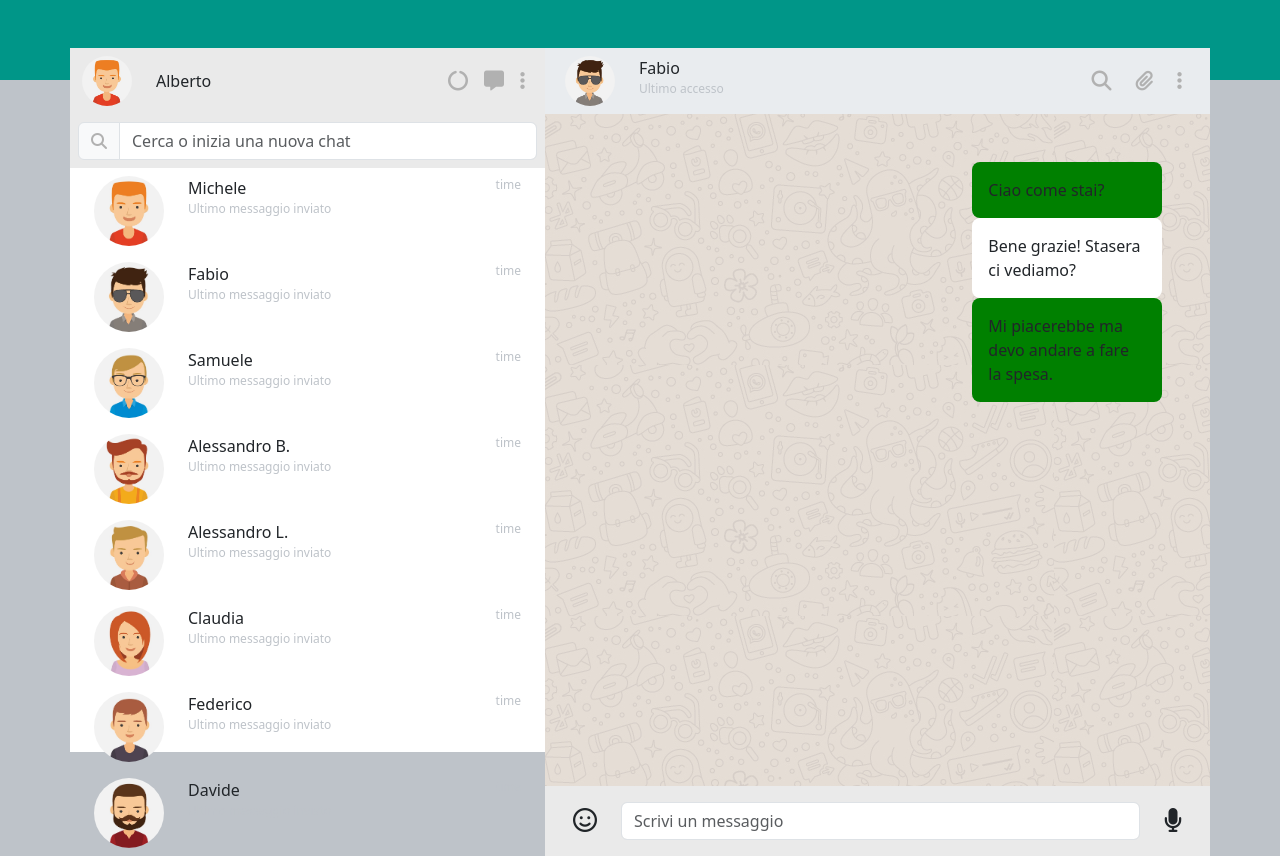
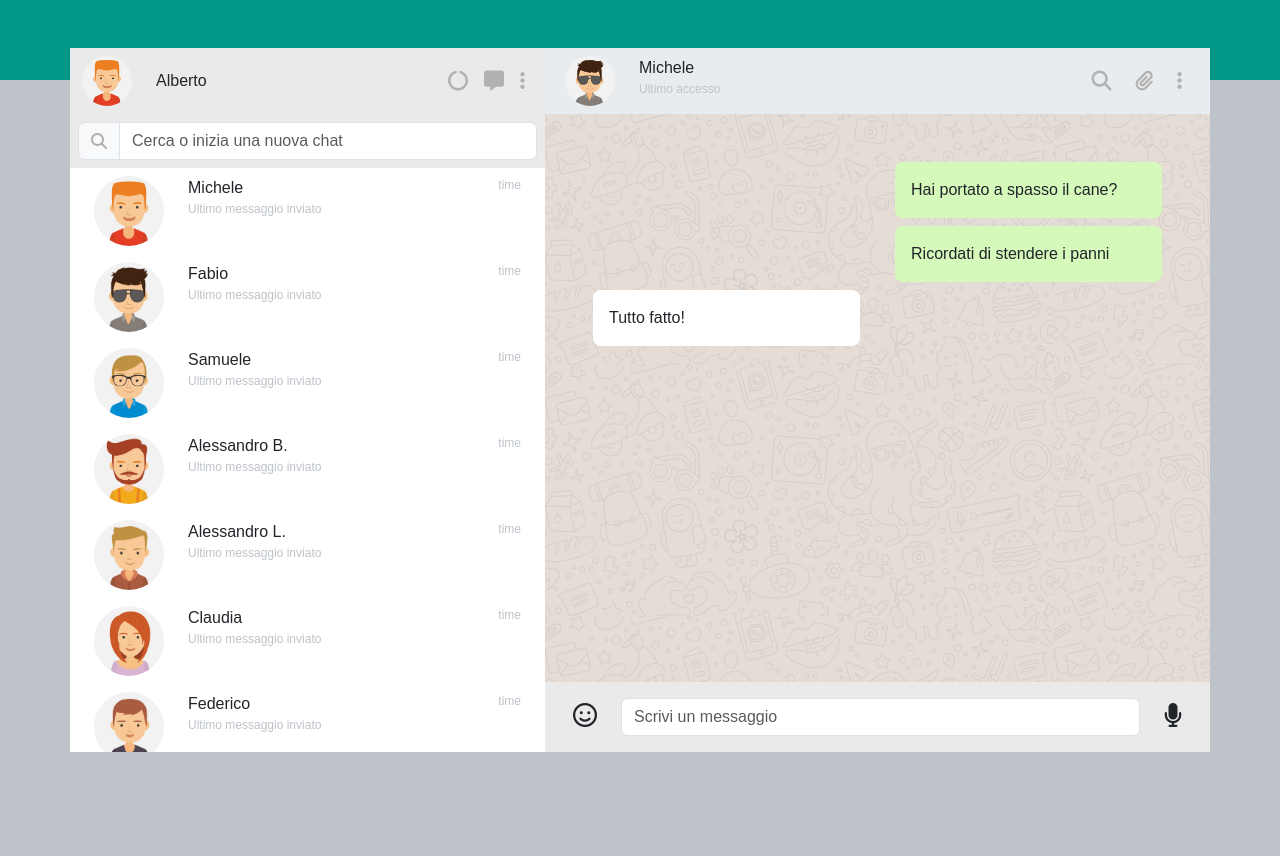
Before and after one commit to albertotaddeucci/vue-boolzapp, a plain HTML site: page index.html in a window 1280 px wide. After the commit the page ends 800 px from the top, so only its background shows below. Drawn offline with nearby package versions, Linux system fonts and the light colour scheme.

Commit message:
milestone 2

```diff
--- a/css/style.css
+++ b/css/style.css
@@ -9,6 +9,10 @@ body{
 }
 
 /* general structure */
+
+.my_height{
+    height: calc(100vh - 6rem);
+}
 
 #accent-nav{
     position: absolute;
@@ -56,9 +60,16 @@ img{
 }
 
 .sent{
-    background-color: green;
+    background-color: #d5f9ba;
+    align-self: flex-end;
+    width: 30ch;
+
+
 }
 
 .received{
     background-color: white;
+    align-self: flex-start;
+    width: 30ch;
+
 }
--- a/index.html
+++ b/index.html
@@ -5,11 +5,12 @@
     <meta name="viewport" content="width=device-width, initial-scale=1.0">
     <title>Boolzapp</title>
 
+    <!-- ------------------------------ bootstrap ------------------------------ -->
+    <link href="https://cdn.jsdelivr.net/npm/bootstrap@5.3.3/dist/css/bootstrap.min.css" rel="stylesheet" integrity="sha384-QWTKZyjpPEjISv5WaRU9OFeRpok6YctnYmDr5pNlyT2bRjXh0JMhjY6hW+ALEwIH" crossorigin="anonymous">
+
     <!-- ------------------------------ My style ------------------------------- -->
     <link rel="stylesheet" href="css/style.css">
 
-    <!-- ------------------------------ bootstrap ------------------------------ -->
-    <link href="https://cdn.jsdelivr.net/npm/bootstrap@5.3.3/dist/css/bootstrap.min.css" rel="stylesheet" integrity="sha384-QWTKZyjpPEjISv5WaRU9OFeRpok6YctnYmDr5pNlyT2bRjXh0JMhjY6hW+ALEwIH" crossorigin="anonymous">
 
     <!-- ----------------------------- fontawesome ----------------------------- -->
     <script src="https://kit.fontawesome.com/e2fdc6941e.js" crossorigin="anonymous"></script>
@@ -21,15 +22,15 @@
     <div id="accent-nav">
     </div>
 
-    <div id="app" class="container vh-100 py-5 ">
+    <div id="app" class="container vh-100 py-5 overflow-hidden ">
 
-        <div class="row bg-white h-100   ">
+        <div class="row bg-white overflow-hidden">
 
 
             <!-- ----------------------------------------------------------------------- -->
-            <!--                                  aside                                  -->
+            <!--                                  Aside                                  -->
             <!-- ----------------------------------------------------------------------- -->
-            <div id="aside" class="col-5  ">
+            <div id="aside" class="col-5 my_height">
 
                 <div class="row justify-content-between py-2 my_bg_primary align-items-center">
                     <div class="col-auto">
@@ -59,7 +60,7 @@
                     </div>
                 </div>
 
-                <div id="chats" class="row align-content-start overflow-auto ">
+                <div id="chats" class="row align-content-start overflow-auto h-100">
                     <div v-for="(contact,index) in contacts"
                          class="row justify-content-between py-2 m-0"
                          @click="selectChat(index)"
@@ -92,16 +93,17 @@
             </div>
 
             <!-- ----------------------------------------------------------------------- -->
-            <!--                                main chat                                -->
+            <!--                                Main                                     -->
             <!-- ----------------------------------------------------------------------- -->
-            <div class="col-7  ">
-
-                <div id="main"
+            <div class="col-7 my_height"
+            id="main"
             v-for="(contact,index) in contacts"
             v-show="index==chatIndex"
-                    class="row flex-column h-100"
             >
-                    <div class="row justify-content-between align-items-center  p-2 bg-body-secondary m-0">
+            <div class="d-flex flex-column my_height">
+
+                <!-- header -->
+                <div class="row justify-content-between align-items-center p-2 bg-body-secondary">
                     <div class="col-auto">
                         <div class="row">
                             <div class="col-auto">
@@ -127,17 +129,24 @@
                     </div>
                 </div>
 
-                    <div id="main-chat" class="row m-0 flex-grow-1 align-content-start p-5">
-                        <div v-for="message in contact.messages" class="row justify-content-end m-0 p-0">
+                <!-- chat -->
+                <div id="main-chat"
+                class="row h-100 overflow-auto flex-column p-5"
+                >
                     <div
+                    v-for="message in contact.messages"
                     :class="message.status=='sent'? 'sent' : 'received'"
-                            class="col-4 p-3 rounded-3 ">{{message.message}}</div>
+                    class="p-3 mb-2 rounded-3"
+                    >
+                    {{message.message}}
+
+
                     </div>
 
                 </div>
 
 
-                    <div class="row my_bg_primary m-0 p-3 align-items-center ">
+                <div class="row my_bg_primary p-3 align-items-center ">
                     <div class="col-auto">
                         <i class="fa-regular fa-face-smile fs-4"></i>
                     </div>
@@ -151,8 +160,11 @@
                         <i class="fa-solid fa-microphone fs-4"></i>
                     </div>
                 </div>
+            </div>
 
-                </div>
+
+
+
 
             </div>
 
--- a/js/script.js
+++ b/js/script.js
@@ -169,7 +169,7 @@ createApp({
             }
         ],
 
-        chatIndex: 1
+        chatIndex: 0
 
 
     }
@@ -179,16 +179,5 @@ createApp({
         this.chatIndex = index
     }
   },
-//   mounted() {
-//     this.contacts.forEach(contact => {
-//       contact.messages.forEach(message => {
-//         if (message.status=="active"){
-
-//         }
-//       });
-//     });
-//   }
-
-
 
 }).mount('#app')
```
Lines whose indentation alone changed are shown as unchanged.
